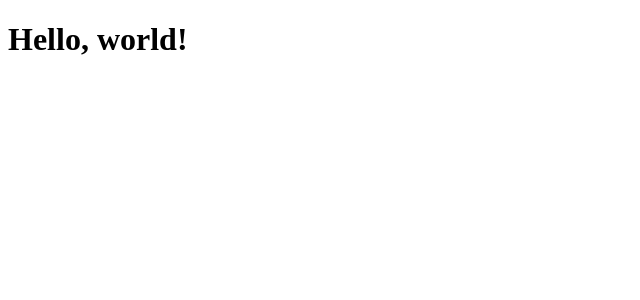
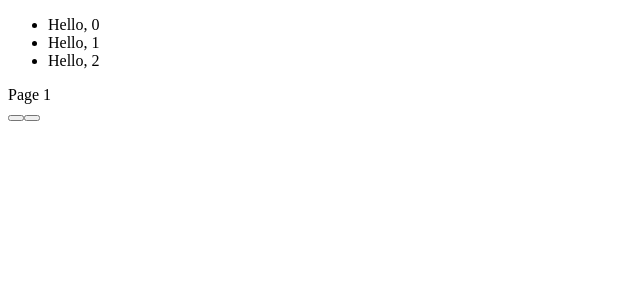
Before and after one commit to rpt-naboo/service-reviews, a React app: page / in a window 1280 px wide. Shown: the top 300 px of the page, without its empty margins (0-640 px from the left). Built offline with nearby package versions, Linux system fonts and the light colour scheme.

Commit message:
Set up review displays partway

```diff
--- a/client/src/components/App.jsx
+++ b/client/src/components/App.jsx
@@ -4,6 +4,23 @@ import $ from 'jquery';
 import Page from './Page.jsx';
 import PageButtons from './PageButtons.jsx';
 
-// FILL ME IN
+class App extends React.Component {
+  constructor(props) {
+    super(props);
+    this.state = {
+      itemID: props.itemID,
+      page: 1,
+    }
+  }
+
+  render() {
+    return (
+      <div>
+        <Page page={this.state.page} />
+        <PageButtons />
+      </div>
+    );
+  }
+}
 
 export default App;
--- a/client/src/components/Page.jsx
+++ b/client/src/components/Page.jsx
@@ -2,6 +2,35 @@ import React from 'react';
 
 import Review from './Review.jsx';
 
-// FILL ME IN
+class Page extends React.Component {
+  constructor(props) {
+    super(props);
+    this.state = {
+      reviews: [{id: 0}, {id: 1}, {id: 2}],
+    }
+  }
+
+  componentDidMount() {
+    // get reviews for item page
+  }
+
+  componentDidUpdate() {
+    // get reviews for item page
+  }
+
+  render() {
+    const reviews = this.state.reviews.map((review) =>
+      <Review key={review.id} review={review}/>
+    );
+    return (
+      <div>
+        <ul>
+          {reviews}
+        </ul>
+        Page {this.props.page}
+      </div>
+    );
+  }
+}
 
 export default Page;
--- a/client/src/components/PageButtons.jsx
+++ b/client/src/components/PageButtons.jsx
@@ -1,5 +1,7 @@
 import React from 'react';
 
-// FILL ME IN
+function PageButtons(props) {
+  return <div><button /><button /></div>;
+}
 
 export default PageButtons;
--- a/client/src/components/Review.jsx
+++ b/client/src/components/Review.jsx
@@ -1,9 +1,11 @@
 import React from 'react';
 
-import ReviewerInfo from './ReviewerInfo.jsx';
-import ReviewText from './ReviewText.jsx';
-import Stars from './Stars.jsx';
+//import ReviewerInfo from './ReviewerInfo.jsx';
+//import ReviewText from './ReviewText.jsx';
+//import Stars from './Stars.jsx';
 
-// FILL ME IN
+function Review(props) {
+  return <li>Hello, {props.review.id}</li>;
+}
 
 export default Review;
--- a/client/src/index.jsx
+++ b/client/src/index.jsx
@@ -1,11 +1,6 @@
 import React from 'react';
 import ReactDOM from 'react-dom';
 
-//import App from './components/App.jsx';
+import App from './components/App.jsx';
 
-//ReactDOM.render(<App />, document.getElementById("app"));
-
-ReactDOM.render(
-  <h1>Hello, world!</h1>,
-  document.getElementById('app')
-);
+ReactDOM.render(<App />, document.getElementById("app"));
```
